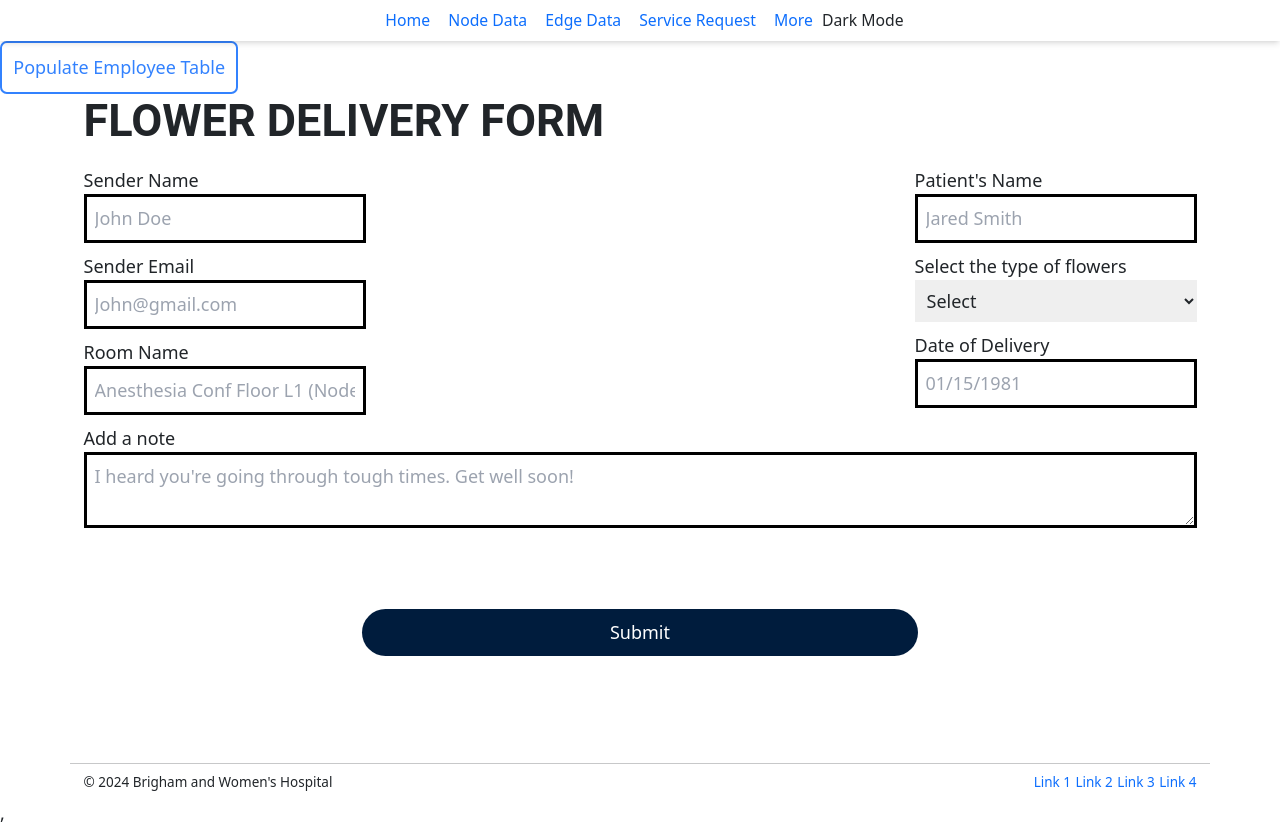
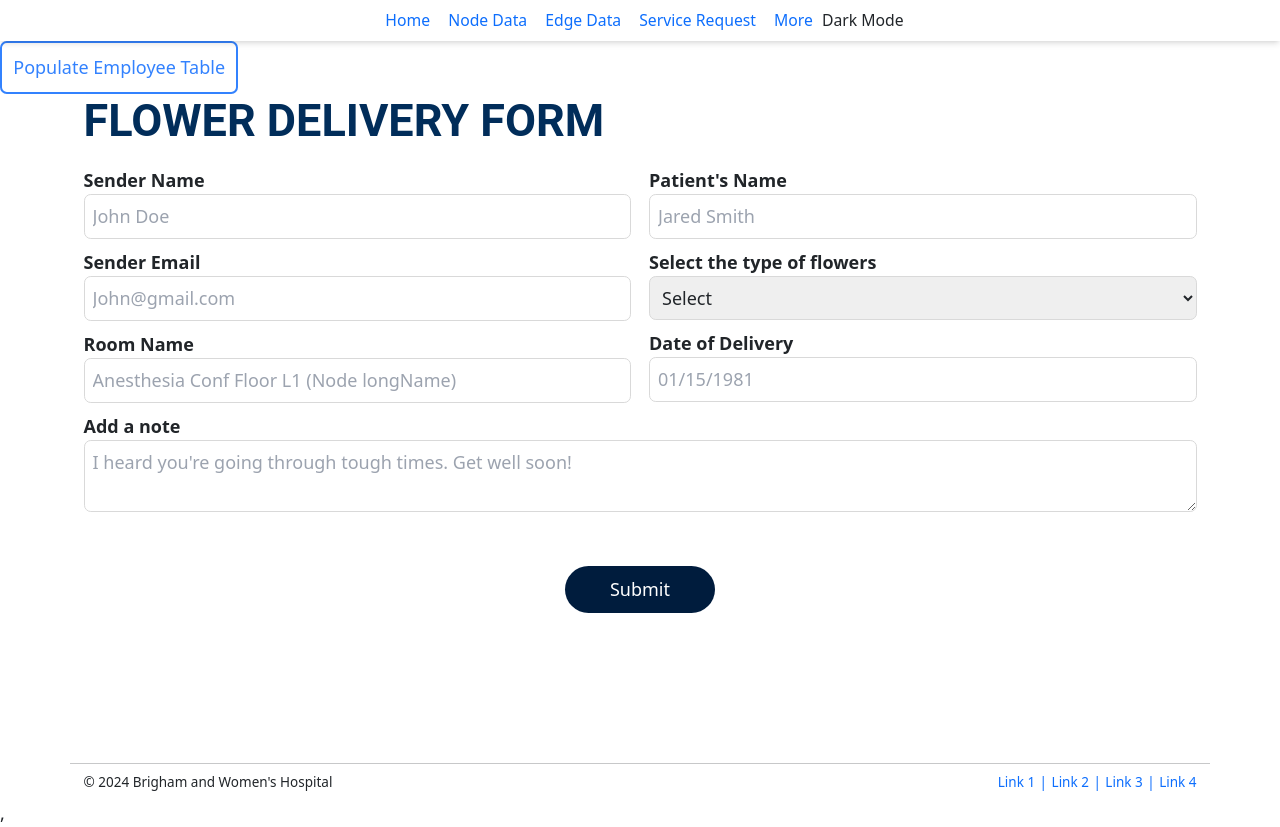
Before and after one commit to conner-olsen/BWH-Navigation-Management-System, a React (Vite) app in the folder apps/frontend/: page /FlowerService in a window 1280 px wide. Built offline with nearby package versions, Linux system fonts and the light colour scheme.

Commit message:
Form and footer rework

```diff
--- a/apps/frontend/src/components/Global_Footer.tsx
+++ b/apps/frontend/src/components/Global_Footer.tsx
@@ -9,9 +9,9 @@ export default function GlobalFooter() {
           <div className="container flex justify-between">
               <p className="text-xs m-0">© 2024 Brigham and Women's Hospital</p>
               <div className="flex items-center">
-                  <Link to="/" className="pl-1 inline-block no-underline text-xs">Link 1</Link>
-                  <Link to="/" className="pl-1 inline-block no-underline text-xs">Link 2</Link>
-                  <Link to="/" className="pl-1 inline-block no-underline text-xs">Link 3</Link>
+                  <Link to="/" className="pl-1 inline-block no-underline text-xs after:content-['|'] after:pl-1">Link 1</Link>
+                  <Link to="/" className="pl-1 inline-block no-underline text-xs after:content-['|'] after:pl-1">Link 2</Link>
+                  <Link to="/" className="pl-1 inline-block no-underline text-xs after:content-['|'] after:pl-1">Link 3</Link>
                   <Link to="/" className="pl-1 inline-block no-underline text-xs">Link 4</Link>
               </div>
           </div>
--- a/apps/frontend/src/components/NavBar.tsx
+++ b/apps/frontend/src/components/NavBar.tsx
@@ -33,8 +33,8 @@ export default function NavBar() {
                 <Link to="/ServiceList" className="group text-center text-sm no-underline p-2"
                           onMouseEnter={handleMouseEnter} onMouseLeave={handleMouseLeave}>
                     Service Request
-                    <div className="mt-7 h-0 w-screen max-w-full group-hover:h-[20vh] absolute
-                                    bg-white left-0 overflow-hidden flex justify-center
+                    <div className="flex flex-col justify-center h-0 w-screen max-w-full group-hover:h-[20vh] absolute
+                                    bg-white left-0 overflow-hidden
                                     transition-all duration-500">
                         <div>
                             <NavDropdown.Item as={Link} to="/ServiceList">All Services</NavDropdown.Item>
@@ -49,7 +49,7 @@ export default function NavBar() {
                 </Link>
                 <Link to="/Home" className="group text-center text-sm no-underline p-2"
                           onMouseEnter={handleMouseEnter} onMouseLeave={handleMouseLeave}>More
-                    <div className="mt-7 h-0 w-screen max-w-full group-hover:h-[20vh] absolute
+                    <div className="flex flex-col justify-center h-0 w-screen max-w-full group-hover:h-[20vh] absolute
                                     bg-white left-0 overflow-hidden
                                     transition-all duration-500">
                         <NavDropdown.Item as={Link} to="/Home" className="nav-drop-down-link">Home</NavDropdown.Item>
--- a/apps/frontend/src/index.css
+++ b/apps/frontend/src/index.css
@@ -25,16 +25,17 @@
 
 }
 
-input, textarea {
-    border: 3px solid black;
-}
-
 @layer components {
     .bg-custom-white {
 
     }
     .nav-drop-down-link {
         @apply text-left
+    }
+    .form-input {
+        @apply border-[1px] border-gray rounded-md
+               focus:border-light-blue focus-visible:outline-2 focus-visible:outline-light-blue
+               transition-all duration-200
     }
 }
 
@@ -382,9 +383,11 @@ input[type="submit"] {
     cursor: pointer;
     padding: 10px;
     border: none;
-    width: 50%;
+    max-width: 150px;
     border-radius: 40px;
     align-self: center;
+    transition: background-color;
+    transition-duration: 200ms;
 }
 
 input[type="submit"]:hover {
--- a/apps/frontend/src/routes/ServiceRequests/FlowerServiceRequest.tsx
+++ b/apps/frontend/src/routes/ServiceRequests/FlowerServiceRequest.tsx
@@ -78,63 +78,28 @@ const FlowerServiceRequest: React.FC = () => {
                            hover:bg-light-blue hover:text-white" onClick={populateEmployeeTable}>Populate Employee Table
             </button>
             <div className="container">
-                <h1 className="font-roboto font-bold font-6xl">FLOWER DELIVERY FORM</h1>
+                <h1 className="font-roboto font-bold text-dark-blue">FLOWER DELIVERY FORM</h1>
                 <form onSubmit={handleSubmit}>
                     <div className="flex justify-between">
-                        <div className="flex flex-col">
-                            <label htmlFor="senderName">Sender Name</label>
-                            <input
-                                type="text"
-                                id="senderName"
-                                name="senderName"
-                                placeholder={"John Doe"}
-                                required
-                                value={formData.senderName}
-                                onChange={handleChange}
-                            />
-                            <label htmlFor="senderEmail">Sender Email</label>
-                            <input
-                                type="text"
-                                id="senderEmail"
-                                name="senderEmail"
-                                placeholder={"John@gmail.com"}
-                                required
-                                value={formData.senderEmail}
-                                onChange={handleChange}
-                            />
-
-                            <label htmlFor="roomLongName">Room Name</label>
-                            <input
-                                type="text"
-                                id="roomLongName"
-                                name="roomLongName"
-                                placeholder={"Anesthesia Conf Floor L1 (Node longName)"}
-                                required
-                                value={formData.roomLongName}
-                                onChange={handleChange}
-                            />
+                        <div className="flex flex-col grow pr-2">
+                            <label htmlFor="senderName" className="font-bold">Sender Name</label>
+                            <input type="text" id="senderName" name="senderName" placeholder={"John Doe"} required
+                                value={formData.senderName} onChange={handleChange}
+                                className="form-input"/>
+                            <label htmlFor="senderEmail" className="font-bold">Sender Email</label>
+                            <input type="text" id="senderEmail" name="senderEmail" placeholder={"John@gmail.com"} required
+                                value={formData.senderEmail} onChange={handleChange} className="form-input"/>
+                            <label htmlFor="roomLongName" className="font-bold">Room Name</label>
+                            <input type="text" id="roomLongName" name="roomLongName" placeholder={"Anesthesia Conf Floor L1 (Node longName)"} required
+                                value={formData.roomLongName} onChange={handleChange} className="form-input"/>
                         </div>
-                        <div className="flex flex-col">
-                            <label htmlFor="patientName">Patient's Name</label>
-                            <input
-                                type="text"
-                                id="patientName"
-                                name="patientName"
-                                placeholder="Jared Smith"
-                                required
-                                value={formData.patientName}
-                                onChange={handleChange}
-                            />
-
-                            <label htmlFor="flowerType">Select the type of flowers</label>
-                            <select
-                                id="flowerType"
-                                name="flowerType"
-                                required
-                                className={"flowerTypeForm"}
-                                value={formData.flowerType}
-                                onChange={handleChange}
-                            >
+                        <div className="flex flex-col grow pl-2">
+                            <label htmlFor="patientName" className="font-bold">Patient's Name</label>
+                            <input type="text" id="patientName" name="patientName" placeholder="Jared Smith" required
+                                value={formData.patientName} onChange={handleChange} className="form-input"/>
+                            <label htmlFor="flowerType" className="font-bold">Select the type of flowers</label>
+                            <select id="flowerType" name="flowerType" required className="form-input"
+                                value={formData.flowerType} onChange={handleChange} >
                                 <option value="/">Select</option>
                                 <option value="daffodils">Daffodil</option>
                                 <option value="daisies">Daisies</option>
@@ -147,29 +112,16 @@ const FlowerServiceRequest: React.FC = () => {
                                 <option value="tulips">Tulips</option>
                             </select>
 
-                            <label htmlFor="deliveryDateTime">Date of Delivery</label>
-                            <input
-                                type="text"
-                                id="deliveryDate"
-                                name="deliveryDate"
-                                placeholder={"01/15/1981"}
-                                required
-                                value={formData.deliveryDate}
-                                onChange={handleChange}
-                            />
+                            <label htmlFor="deliveryDateTime" className="font-bold">Date of Delivery</label>
+                            <input type="text" id="deliveryDate" name="deliveryDate" placeholder={"01/15/1981"} required
+                                value={formData.deliveryDate} onChange={handleChange} className="form-input"/>
                         </div>
                     </div>
-                    <label>Add a note</label>
-                    <textarea
-                        placeholder={"I heard you're going through tough times. Get well soon!"}
-                        name="note"
-                        value={formData.note}
-                        onChange={handleChange}
-                    ></textarea>
-                    <br/>
-                    <br/>
-                    <br/>
-                    <input type="submit" value="Submit"/>
+                    <label className="font-bold">Add a note</label>
+                    <textarea placeholder={"I heard you're going through tough times. Get well soon!"}
+                        name="note" value={formData.note} onChange={handleChange} className="form-input"></textarea>
+                    <input type="submit" value="Submit"
+                           className="mt-5"/>
 
                 </form>
             </div>
```
